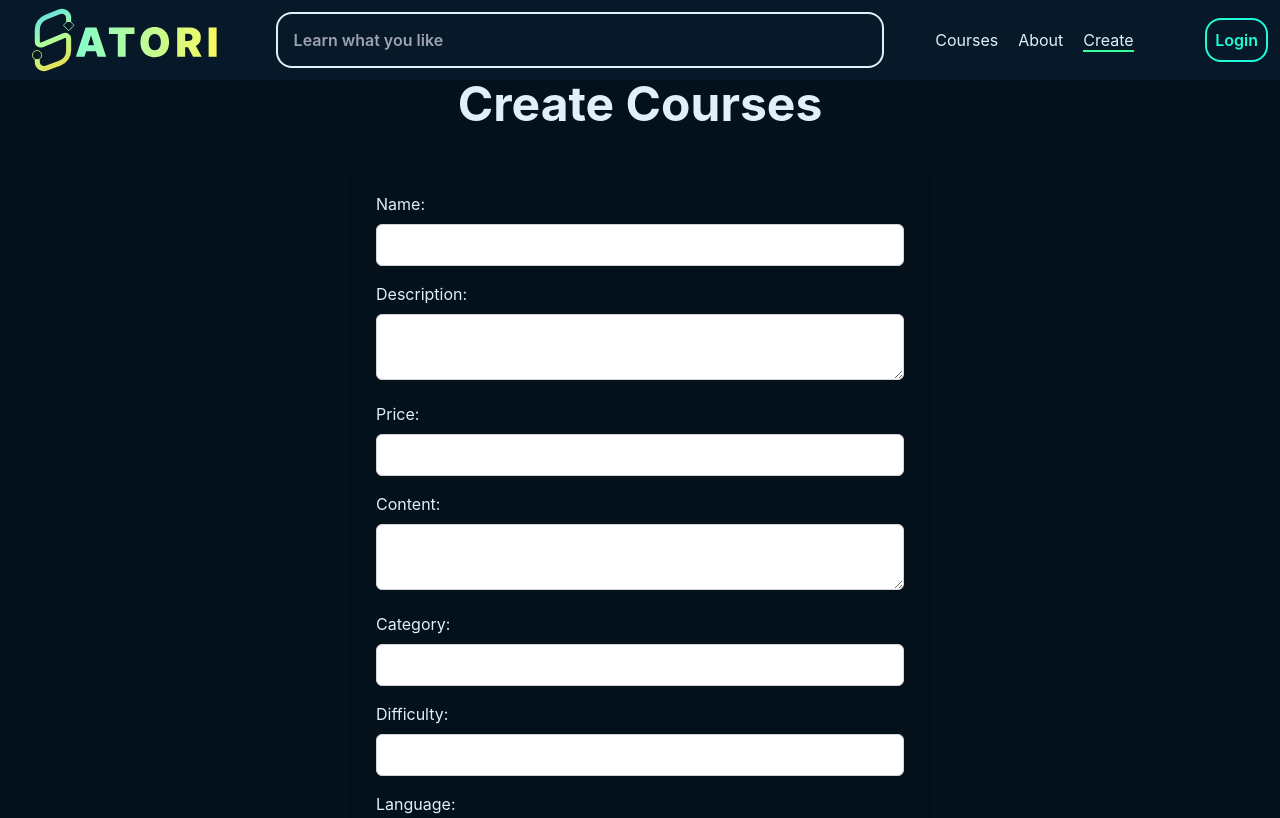
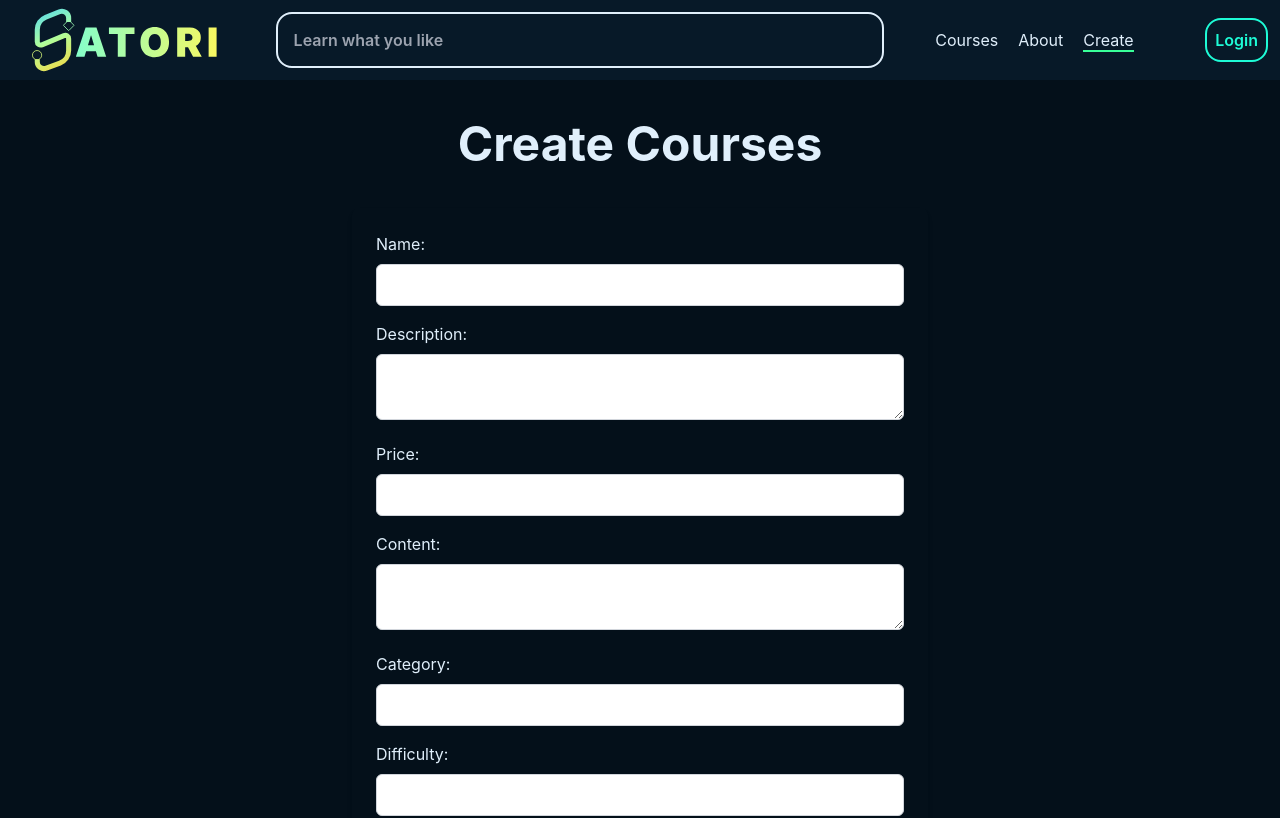
Before and after one commit to Silly-Satori/satori-learn, a React (Vite) app: page /create in a window 1280 px wide. Shown: the top 818 px of the page. Built offline with nearby package versions, Linux system fonts and the light colour scheme.

Commit message:
create modified

```diff
--- a/src/screens/Create/Create.jsx
+++ b/src/screens/Create/Create.jsx
@@ -88,7 +88,7 @@ const [courseData, setCourseData] = useState({
 // );
 return (
   <div className="create-course flex flex-col items-center justify-center min-h-screen ">
-    <div className="course-header text-5xl font-bold mb-10">
+    <div className="course-header text-5xl font-bold m-10">
       Create Courses
     </div>
     <form onSubmit={handleSubmit} className="w-full max-w-xl  rounded-lg shadow-md p-6">
```
